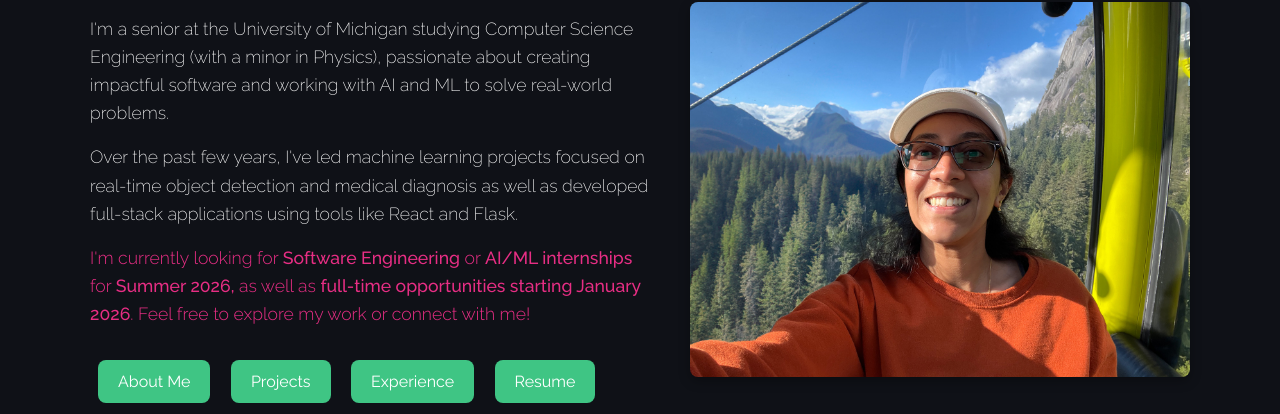
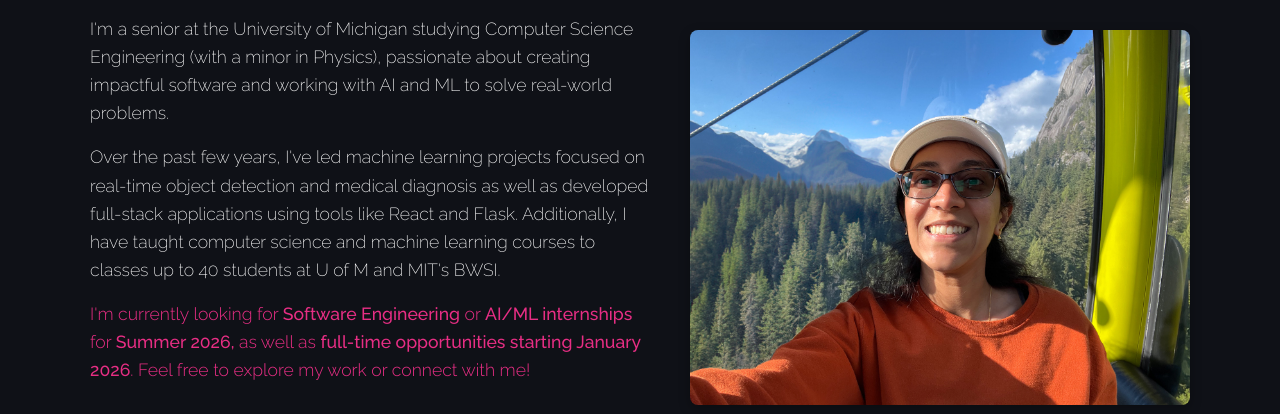
Before and after one commit to dbpoth/dbp-personal-website, a plain HTML site: page index.html in a window 1280 px wide. Shown: the part 337-751 px from the top of the page. Drawn offline with Linux system fonts and the light colour scheme.

Commit message:
various wording changes

```diff
--- a/index.html
+++ b/index.html
@@ -42,7 +42,8 @@
                 <p>
 
                     Over the past few years, I've led machine learning projects focused on real-time object detection and medical diagnosis
-                    as well as developed full-stack applications using tools like React and Flask.
+                    as well as developed full-stack applications using tools like React and Flask. Additionally, I have taught computer
+                    science and machine learning courses to classes up to 40 students at U of M and MIT's BWSI.
 
                 </p>
 
```
Also changed, not shown: about.html (+1 -1 lines), resume.html (+1 -1 lines).
